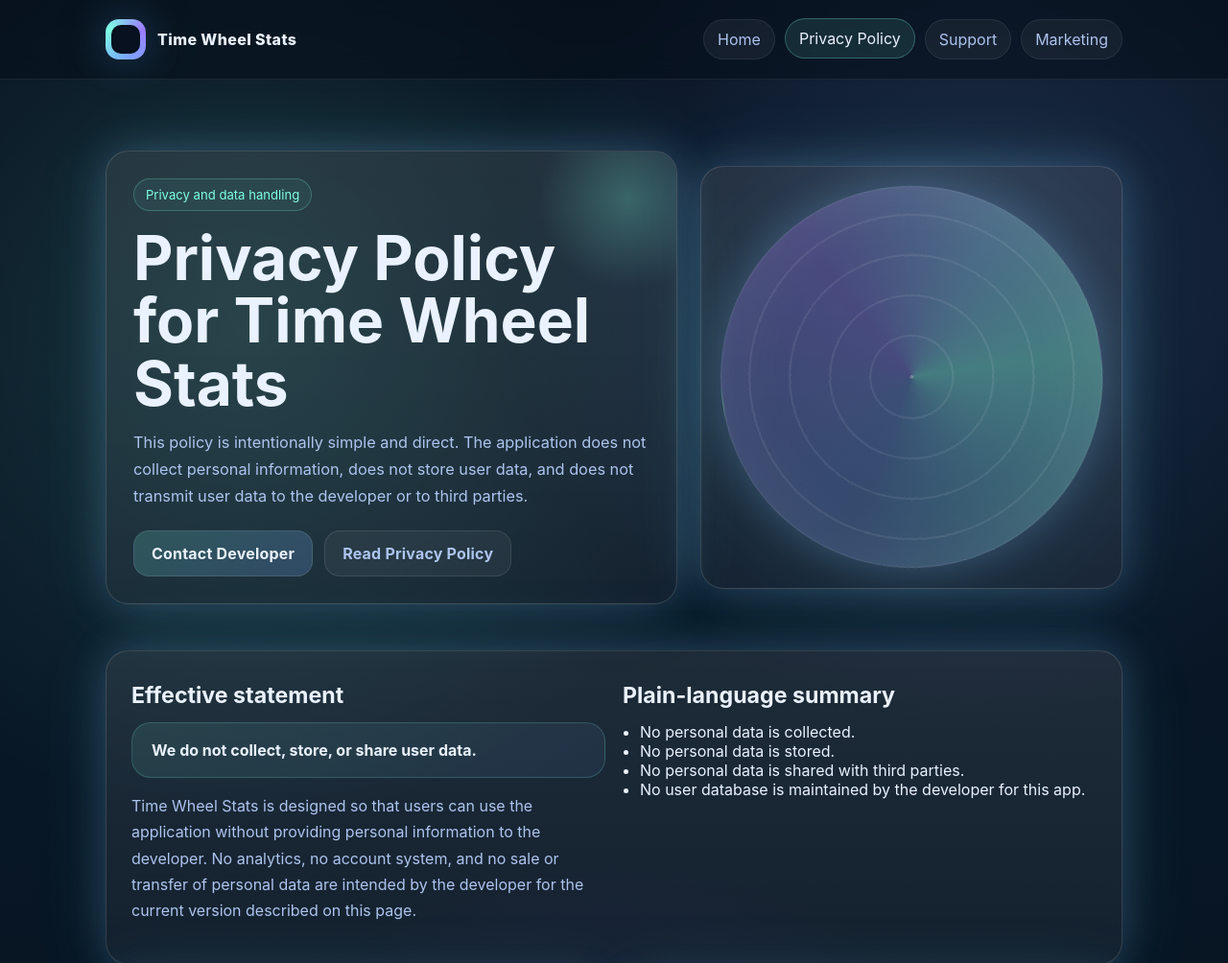
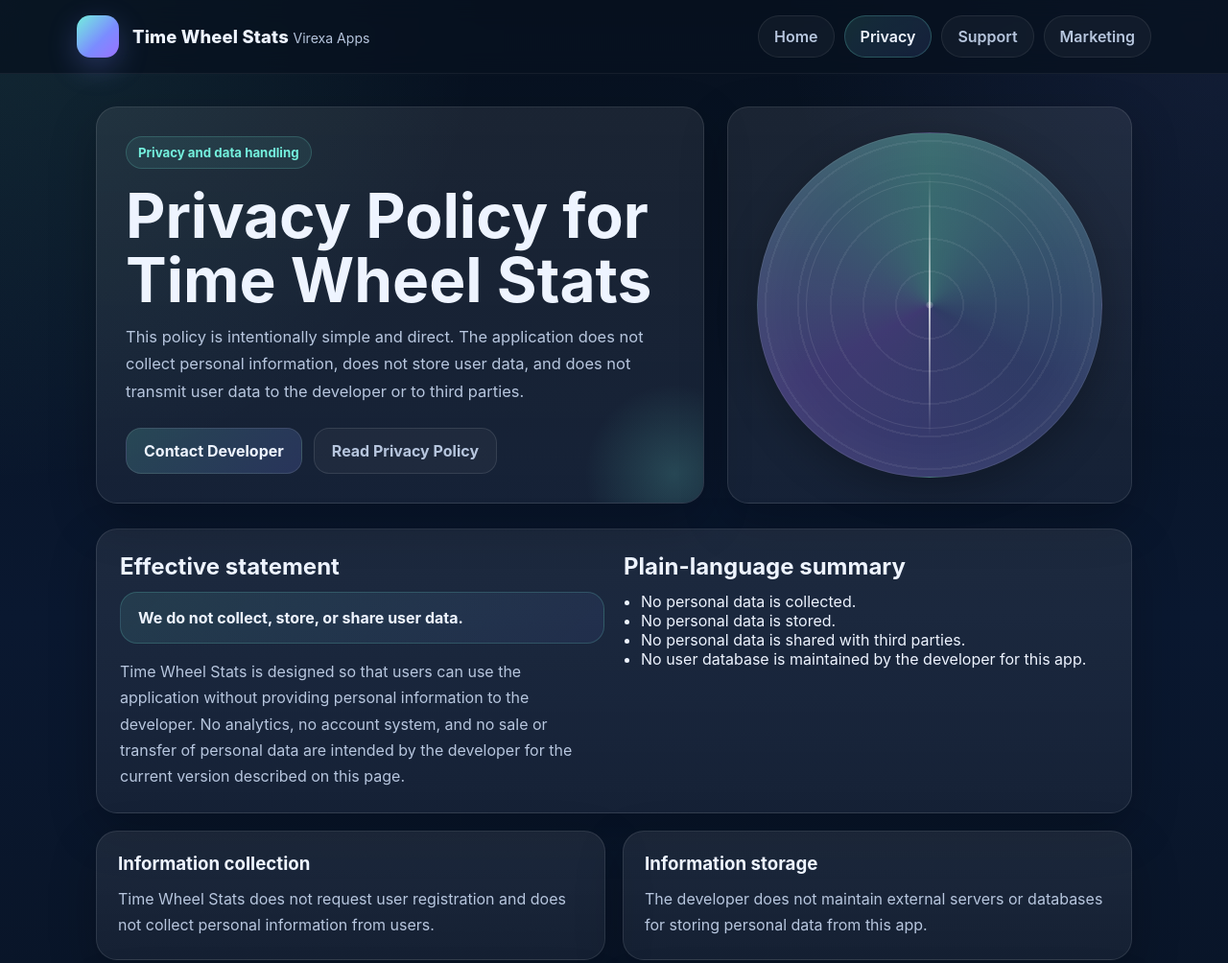
Before and after one commit to orgestdedjaf3-coder/Time-Wheel-Stats, a plain HTML site: page privacy.html in a window 1280 px wide. Shown: the top 1004 px of the page at 96% size. Drawn offline with Linux system fonts and the light colour scheme.

Commit message:
Update privacy.html

```diff
--- a/privacy.html
+++ b/privacy.html
@@ -9,16 +9,17 @@
   <style>
 :root{
   --bg:#07111f;
-  --bg2:#0b1b31;
-  --card:rgba(255,255,255,.08);
-  --stroke:rgba(255,255,255,.14);
-  --text:#eaf2ff;
-  --muted:#adc4ef;
-  --accent:#7cffe1;
-  --accent2:#7aa8ff;
-  --glow:0 0 40px rgba(122,168,255,.22), 0 0 80px rgba(124,255,225,.12);
-  --radius:24px;
-  --max:1100px;
+  --bg-soft:#0d1c30;
+  --panel:rgba(255,255,255,.06);
+  --panel-strong:rgba(255,255,255,.09);
+  --stroke:rgba(255,255,255,.10);
+  --text:#eef4ff;
+  --muted:#b7c6de;
+  --accent:#74f0dd;
+  --accent-2:#7b8cff;
+  --shadow:0 18px 50px rgba(0,0,0,.24);
+  --radius:22px;
+  --max:1120px;
 }
 *{box-sizing:border-box}
 html{scroll-behavior:smooth}
@@ -27,184 +28,266 @@
   font-family:Inter,ui-sans-serif,system-ui,-apple-system,Segoe UI,Roboto,Arial,sans-serif;
   color:var(--text);
   background:
-    radial-gradient(circle at 20% 20%, rgba(124,255,225,.14), transparent 30%),
-    radial-gradient(circle at 80% 15%, rgba(122,168,255,.18), transparent 28%),
-    radial-gradient(circle at 50% 80%, rgba(96,68,255,.14), transparent 32%),
-    linear-gradient(180deg, #07111f 0%, #081726 48%, #06101a 100%);
+    radial-gradient(circle at top left, rgba(116,240,221,.10), transparent 26%),
+    radial-gradient(circle at top right, rgba(123,140,255,.10), transparent 24%),
+    linear-gradient(180deg, #07111f 0%, #0a1830 44%, #081220 100%);
   min-height:100vh;
-  overflow-x:hidden;
 }
 a{color:inherit;text-decoration:none}
-.shell{max-width:var(--max); margin:0 auto; padding:20px}
+.shell{max-width:var(--max);margin:0 auto;padding:0 20px}
+
 .topbar{
-  position:sticky; top:0; z-index:10;
-  backdrop-filter:blur(14px);
-  background:rgba(6,16,26,.55);
-  border-bottom:1px solid rgba(255,255,255,.08);
+  position:sticky; top:0; z-index:20;
+  background:rgba(7,17,31,.78);
+  backdrop-filter:blur(12px);
+  border-bottom:1px solid rgba(255,255,255,.06);
 }
 .nav{
-  display:flex; align-items:center; justify-content:space-between; gap:16px; flex-wrap:wrap;
+  min-height:76px;
+  display:flex; align-items:center; justify-content:space-between; gap:18px;
+  padding:14px 0;
 }
 .brand{
-  display:flex; align-items:center; gap:12px; font-weight:800; letter-spacing:.4px;
+  display:flex; align-items:center; gap:14px;
+  min-width:0;
 }
-.brand-badge{
-  width:42px; height:42px; border-radius:14px; position:relative;
-  background:conic-gradient(from 180deg, #7aa8ff, #7cffe1, #9a7cff, #7aa8ff);
-  box-shadow:var(--glow);
+.logo{
+  width:44px;height:44px;border-radius:14px;flex:0 0 auto;
+  background:linear-gradient(135deg, #74f0dd, #7b8cff 58%, #9b71ff);
+  padding:3px;
+  box-shadow:0 10px 30px rgba(123,140,255,.28);
 }
-.brand-badge::after{
-  content:""; position:absolute; inset:6px; border-radius:10px; background:#07111f;
+.logo-inner{
+  width:100%;height:100%;border-radius:11px;background:#07111f;
 }
+.brand-text{min-width:0}
+.brand-title{
+  font-weight:800; font-size:1.15rem; letter-spacing:.2px;
+  white-space:nowrap; overflow:hidden; text-overflow:ellipsis;
+}
+.brand-sub{
+  color:var(--muted); font-size:.88rem;
+  white-space:nowrap; overflow:hidden; text-overflow:ellipsis;
+}
+
 .nav-links{
-  display:flex; gap:10px; flex-wrap:wrap;
+  display:flex; gap:10px; align-items:center; flex-wrap:wrap; justify-content:flex-end;
 }
 .nav-links a{
-  padding:10px 14px; border-radius:999px;
-  background:rgba(255,255,255,.05);
+  padding:11px 16px;
+  border-radius:999px;
+  background:rgba(255,255,255,.04);
   border:1px solid rgba(255,255,255,.08);
   color:var(--muted);
-  transition:.25s ease;
+  font-weight:600;
+  transition:transform .2s ease, background .2s ease, border-color .2s ease, color .2s ease;
 }
 .nav-links a:hover,.nav-links a.active{
   color:var(--text);
-  transform:translateY(-1px);
-  background:rgba(124,255,225,.1);
-  border-color:rgba(124,255,225,.28);
+  background:linear-gradient(135deg, rgba(116,240,221,.13), rgba(123,140,255,.12));
+  border-color:rgba(116,240,221,.22);
 }
+
 .hero{
-  padding:54px 0 28px;
-  display:grid; grid-template-columns:1.15fr .85fr; gap:24px; align-items:center;
+  padding:34px 0 18px;
+  display:grid; grid-template-columns:minmax(0,1.2fr) minmax(300px,.8fr); gap:24px;
+  align-items:stretch;
 }
-.hero-card, .glass{
-  background:linear-gradient(180deg, rgba(255,255,255,.09), rgba(255,255,255,.05));
+.hero-card,.glass,.card{
+  background:linear-gradient(180deg, rgba(255,255,255,.08), rgba(255,255,255,.05));
   border:1px solid var(--stroke);
   border-radius:var(--radius);
-  box-shadow:var(--glow);
+  box-shadow:var(--shadow);
 }
-.hero-card{padding:28px; position:relative; overflow:hidden}
-.hero-card::before{
-  content:""; position:absolute; width:220px; height:220px; right:-60px; top:-60px;
-  background:radial-gradient(circle, rgba(124,255,225,.25), transparent 60%);
+.hero-card{
+  padding:30px;
+  position:relative;
+  overflow:hidden;
+}
+.hero-card::after{
+  content:"";
+  position:absolute; inset:auto -80px -80px auto;
+  width:220px; height:220px; border-radius:50%;
+  background:radial-gradient(circle, rgba(116,240,221,.18), transparent 60%);
 }
 .label{
-  display:inline-flex; align-items:center; gap:8px;
-  font-size:.82rem; color:var(--accent);
-  padding:8px 12px; border:1px solid rgba(124,255,225,.24);
-  border-radius:999px; background:rgba(124,255,225,.06);
+  display:inline-flex; align-items:center;
+  padding:8px 12px; border-radius:999px;
+  color:var(--accent); font-size:.83rem; font-weight:700;
+  background:rgba(116,240,221,.08);
+  border:1px solid rgba(116,240,221,.18);
 }
 h1{
-  font-size:clamp(2rem, 7vw, 4rem);
-  line-height:1.02; margin:16px 0 14px;
+  margin:16px 0 12px;
+  font-size:clamp(2rem, 5vw, 4rem);
+  line-height:1.04;
 }
-p.lead{
-  color:var(--muted); font-size:1.02rem; line-height:1.7; max-width:62ch;
+.lead{
+  margin:0;
+  color:var(--muted);
+  line-height:1.72;
+  font-size:1.03rem;
+  max-width:64ch;
 }
-.cta-row{display:flex; gap:12px; flex-wrap:wrap; margin-top:22px}
+.cta-row{
+  display:flex; gap:12px; flex-wrap:wrap;
+  margin-top:24px;
+}
 .button{
-  padding:13px 18px; border-radius:16px; font-weight:700; letter-spacing:.2px;
-  border:1px solid rgba(255,255,255,.1); transition:.25s ease;
+  display:inline-flex; align-items:center; justify-content:center;
+  min-height:48px; padding:12px 18px;
+  border-radius:16px; font-weight:700;
+  border:1px solid rgba(255,255,255,.10);
+  transition:transform .2s ease, background .2s ease;
 }
 .button.primary{
-  background:linear-gradient(135deg, rgba(124,255,225,.18), rgba(122,168,255,.22));
+  background:linear-gradient(135deg, rgba(116,240,221,.18), rgba(123,140,255,.18));
 }
 .button.secondary{
-  background:rgba(255,255,255,.05);
+  background:rgba(255,255,255,.04);
   color:var(--muted);
 }
-.button:hover{transform:translateY(-2px); box-shadow:var(--glow)}
+.button:hover{transform:translateY(-1px)}
+
+.hero-visual{
+  padding:20px;
+  display:flex; align-items:center; justify-content:center;
+}
 .wheel{
-  aspect-ratio:1/1; width:min(100%, 420px); margin-inline:auto; border-radius:50%;
-  position:relative; border:1px solid rgba(255,255,255,.15);
+  position:relative;
+  width:min(100%, 360px);
+  aspect-ratio:1/1;
+  border-radius:50%;
+  border:1px solid rgba(255,255,255,.10);
   background:
-    radial-gradient(circle at center, rgba(255,255,255,.16) 0 2px, transparent 2px),
-    repeating-radial-gradient(circle at center, rgba(255,255,255,.08) 0 2px, transparent 2px 42px),
-    conic-gradient(from 0deg, rgba(124,255,225,.35), rgba(122,168,255,.24), rgba(154,124,255,.28), rgba(124,255,225,.35));
-  box-shadow:var(--glow), inset 0 0 80px rgba(255,255,255,.08);
-  animation:spin 22s linear infinite;
+    radial-gradient(circle at center, rgba(255,255,255,.22) 0 3px, transparent 4px),
+    repeating-radial-gradient(circle at center, rgba(255,255,255,.06) 0 2px, transparent 2px 34px),
+    conic-gradient(from 0deg, rgba(116,240,221,.34), rgba(123,140,255,.24), rgba(155,113,255,.30), rgba(116,240,221,.34));
+  box-shadow:inset 0 0 60px rgba(255,255,255,.05), 0 12px 40px rgba(0,0,0,.25);
 }
-.wheel::before,.wheel::after{
-  content:\"\"; position:absolute; inset:14%; border-radius:50%;
-  border:1px solid rgba(255,255,255,.12);
+.wheel::before{
+  content:"";
+  position:absolute; inset:14%;
+  border-radius:50%;
+  border:1px solid rgba(255,255,255,.10);
 }
 .wheel::after{
-  inset:42% 12%; height:2px; top:50%; transform:translateY(-50%);
-  border:none; border-radius:999px;
-  background:linear-gradient(90deg, rgba(124,255,225,.1), rgba(255,255,255,.95), rgba(122,168,255,.1));
-  box-shadow:0 0 24px rgba(255,255,255,.55);
+  content:"";
+  position:absolute; left:50%; top:12%; bottom:12%;
+  width:2px; transform:translateX(-50%);
+  background:linear-gradient(180deg, transparent, rgba(255,255,255,.8), transparent);
+  opacity:.9;
 }
-@keyframes spin{from{transform:rotate(0)}to{transform:rotate(360deg)}}
 
-.grid{display:grid; grid-template-columns:repeat(12,1fr); gap:18px; margin:20px 0 30px}
+.grid{
+  display:grid;
+  grid-template-columns:repeat(12,minmax(0,1fr));
+  gap:18px;
+  padding:8px 0 28px;
+}
 .card{
   grid-column:span 4;
-  padding:22px; border-radius:22px;
-  background:linear-gradient(180deg, rgba(255,255,255,.08), rgba(255,255,255,.045));
-  border:1px solid rgba(255,255,255,.1);
-  box-shadow:var(--glow);
+  padding:22px;
+  min-width:0;
 }
-.card h3{margin:0 0 10px; font-size:1.08rem}
-.card p,.card li,.copy{color:var(--muted); line-height:1.7}
+.card h3,.section-title{margin:0 0 12px}
+.card p,.card li,.copy{
+  margin:0;
+  color:var(--muted);
+  line-height:1.7;
+  word-break:break-word;
+}
 .mega{
   grid-column:span 12;
-  padding:26px;
-  display:grid; grid-template-columns:1fr 1fr; gap:18px;
-}
-.list{
-  margin:0; padding-left:18px;
-}
-.section-title{margin:6px 0 14px; font-size:1.45rem}
-.footer{
-  padding:24px 0 34px; color:var(--muted); font-size:.95rem;
-}
-.small{
-  font-size:.95rem; color:var(--muted);
+  padding:24px;
+  display:grid;
+  grid-template-columns:repeat(2,minmax(0,1fr));
+  gap:20px;
 }
 .kv{
-  display:grid; grid-template-columns:170px 1fr; gap:10px 14px; margin-top:16px;
+  display:grid; grid-template-columns:150px 1fr; gap:10px 14px;
 }
-.kv div:nth-child(odd){color:#cfe0ff; font-weight:700}
-.timeline{
-  display:grid; gap:14px;
-}
-.step{
-  padding:16px 18px; border-radius:18px; background:rgba(255,255,255,.05); border:1px solid rgba(255,255,255,.08);
+.kv div:nth-child(odd){font-weight:700;color:#dbe8ff}
+.list{margin:0;padding-left:18px}
+.timeline{display:grid;gap:14px}
+.step,.notice{
+  padding:16px 18px; border-radius:18px;
+  background:rgba(255,255,255,.04);
+  border:1px solid rgba(255,255,255,.08);
 }
 .notice{
-  padding:18px 20px; border-radius:20px;
-  background:linear-gradient(135deg, rgba(124,255,225,.1), rgba(122,168,255,.08));
-  border:1px solid rgba(124,255,225,.18);
+  background:linear-gradient(135deg, rgba(116,240,221,.10), rgba(123,140,255,.08));
+  border-color:rgba(116,240,221,.18);
 }
-.pill-row{display:flex; gap:10px; flex-wrap:wrap; margin-top:14px}
+.pill-row{display:flex; gap:10px; flex-wrap:wrap; margin-top:16px}
 .pill{
   padding:9px 12px; border-radius:999px;
-  background:rgba(255,255,255,.05); border:1px solid rgba(255,255,255,.08); color:var(--muted);
+  background:rgba(255,255,255,.04);
+  border:1px solid rgba(255,255,255,.08);
+  color:var(--muted);
 }
-.contact-card{
-  display:grid; gap:14px;
+.contact-card{display:grid;gap:12px}
+.copy-field{
+  width:100%; min-height:50px;
+  padding:14px 16px; border-radius:14px;
+  border:1px solid rgba(255,255,255,.10);
+  background:rgba(0,0,0,.18);
+  color:var(--text);
 }
 .copy-btn{
-  border:none; cursor:pointer; color:var(--text);
-  background:linear-gradient(135deg, rgba(124,255,225,.2), rgba(122,168,255,.18));
-  padding:12px 16px; border-radius:14px; font-weight:700;
+  border:none; cursor:pointer;
+  min-height:48px; padding:12px 16px; border-radius:14px;
+  color:var(--text); font-weight:700;
+  background:linear-gradient(135deg, rgba(116,240,221,.20), rgba(123,140,255,.18));
 }
-input.copy-field{
-  width:100%; background:rgba(0,0,0,.22); color:var(--text);
-  border:1px solid rgba(255,255,255,.12); padding:14px 16px; border-radius:14px;
+.footer{
+  padding:10px 20px 34px;
+  color:var(--muted);
+  font-size:.95rem;
 }
+
 @media (max-width: 900px){
-  .hero{grid-template-columns:1fr; padding-top:34px}
+  .hero{grid-template-columns:1fr}
   .card{grid-column:span 6}
   .mega{grid-template-columns:1fr}
 }
 @media (max-width: 640px){
-  .shell{padding:16px}
+  .shell{padding:0 14px}
+  .nav{
+    align-items:flex-start;
+    flex-direction:column;
+    gap:14px;
+    padding:14px 0 16px;
+  }
+  .brand{width:100%}
+  .brand-title{font-size:1.05rem}
+  .brand-sub{font-size:.82rem}
+  .nav-links{
+    width:100%;
+    display:grid;
+    grid-template-columns:repeat(2,minmax(0,1fr));
+    gap:10px;
+  }
+  .nav-links a{
+    text-align:center;
+    padding:12px 10px;
+    min-width:0;
+  }
+  .hero{padding:22px 0 10px; gap:16px}
+  .hero-card,.card,.mega{padding:18px}
+  .hero-visual{padding:16px}
+  h1{
+    font-size:clamp(1.8rem, 8.4vw, 2.5rem);
+    line-height:1.08;
+  }
+  .lead{font-size:.98rem; line-height:1.62}
+  .cta-row{display:grid; grid-template-columns:1fr; gap:10px}
+  .button{width:100%}
+  .grid{gap:14px}
   .card,.mega{grid-column:span 12}
-  .nav{justify-content:center}
-  .brand{width:100%; justify-content:center}
-  .nav-links{justify-content:center}
-  .hero-card{padding:22px}
-  .kv{grid-template-columns:1fr}
+  .kv{grid-template-columns:1fr; gap:6px}
+  .pill-row{gap:8px}
+  .pill{font-size:.92rem}
 }
 </style>
 </head>
@@ -213,12 +296,15 @@
 <header class="topbar">
   <div class="shell nav">
     <a class="brand" href="index.html" aria-label="Go to home page">
-      <span class="brand-badge"></span>
-      <span>Time Wheel Stats</span>
+      <span class="logo"><span class="logo-inner"></span></span>
+      <span class="brand-text">
+        <span class="brand-title">Time Wheel Stats</span>
+        <span class="brand-sub">Virexa Apps</span>
+      </span>
     </a>
     <nav class="nav-links" aria-label="Site navigation">
       <a href="index.html" class="">Home</a>
-      <a href="privacy.html" class="active">Privacy Policy</a>
+      <a href="privacy.html" class="active">Privacy</a>
       <a href="support.html" class="">Support</a>
       <a href="marketing.html" class="">Marketing</a>
     </nav>
@@ -236,7 +322,7 @@
           <a class="button secondary" href="privacy.html">Read Privacy Policy</a>
         </div>
       </div>
-      <div class="glass" style="padding:20px">
+      <div class="glass hero-visual">
         <div class="wheel" aria-hidden="true"></div>
       </div>
     </section>
@@ -294,7 +380,7 @@
 </section>
 
   </main>
-  <footer class="shell footer">
+  <footer class="footer shell">
     <div>Developer: <strong>Virexa Apps</strong> · App: <strong>Time Wheel Stats</strong> · Contact: orgestdedjaf3@gmail.com</div>
   </footer>
 
@@ -309,20 +395,10 @@
     if(btn){
       const old = btn.textContent;
       btn.textContent = 'Copied';
-      setTimeout(() => btn.textContent = old, 1400);
+      setTimeout(() => btn.textContent = old, 1300);
     }
   });
 }
-document.addEventListener('mousemove', (e) => {
-  const x = (e.clientX / window.innerWidth) * 100;
-  const y = (e.clientY / window.innerHeight) * 100;
-  document.body.style.background = `
-    radial-gradient(circle at ${x}% ${y}%, rgba(124,255,225,.12), transparent 20%),
-    radial-gradient(circle at 80% 15%, rgba(122,168,255,.18), transparent 28%),
-    radial-gradient(circle at 50% 80%, rgba(96,68,255,.14), transparent 32%),
-    linear-gradient(180deg, #07111f 0%, #081726 48%, #06101a 100%)
-  `;
-}, {passive:true});
 </script>
 
 </body>
```
